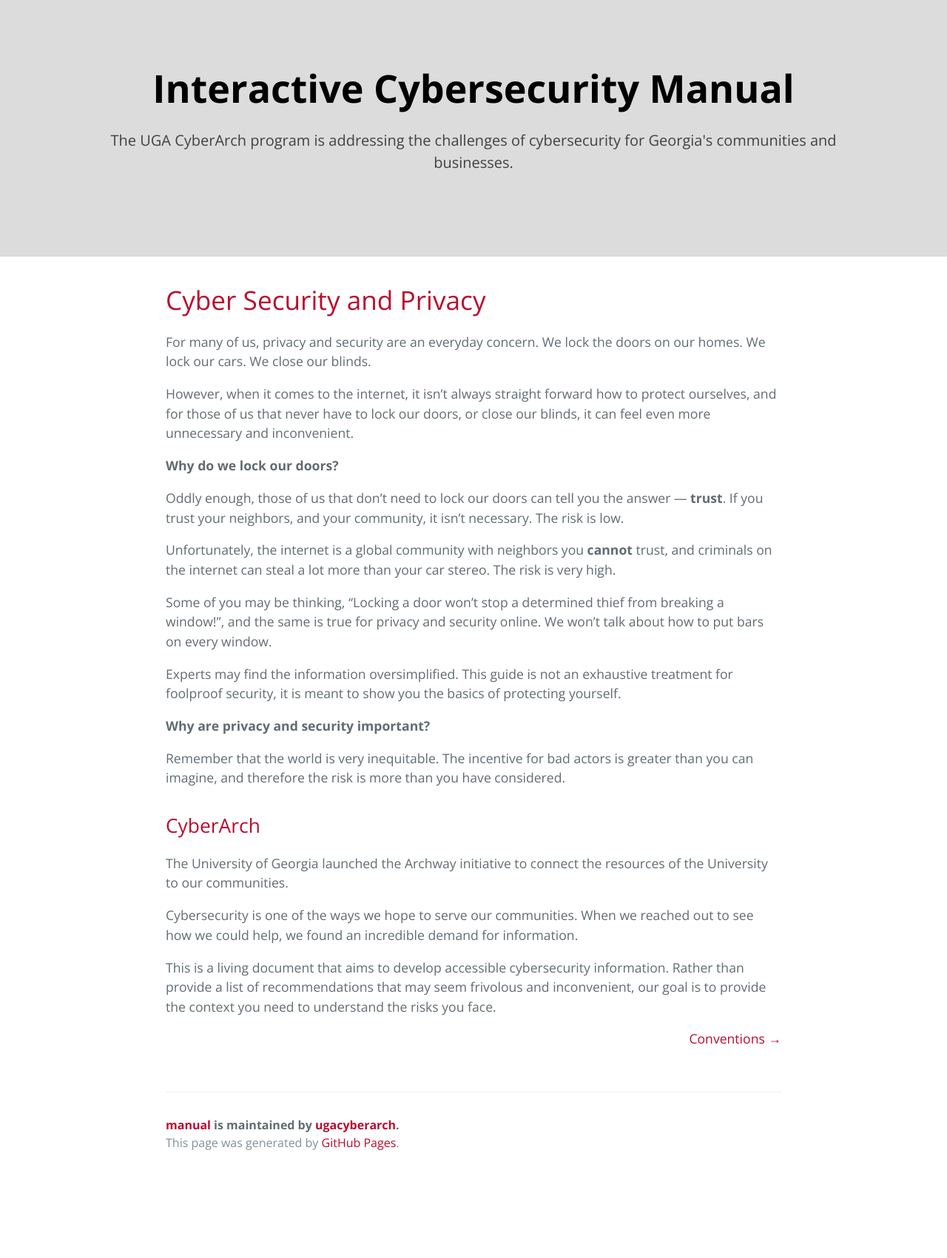
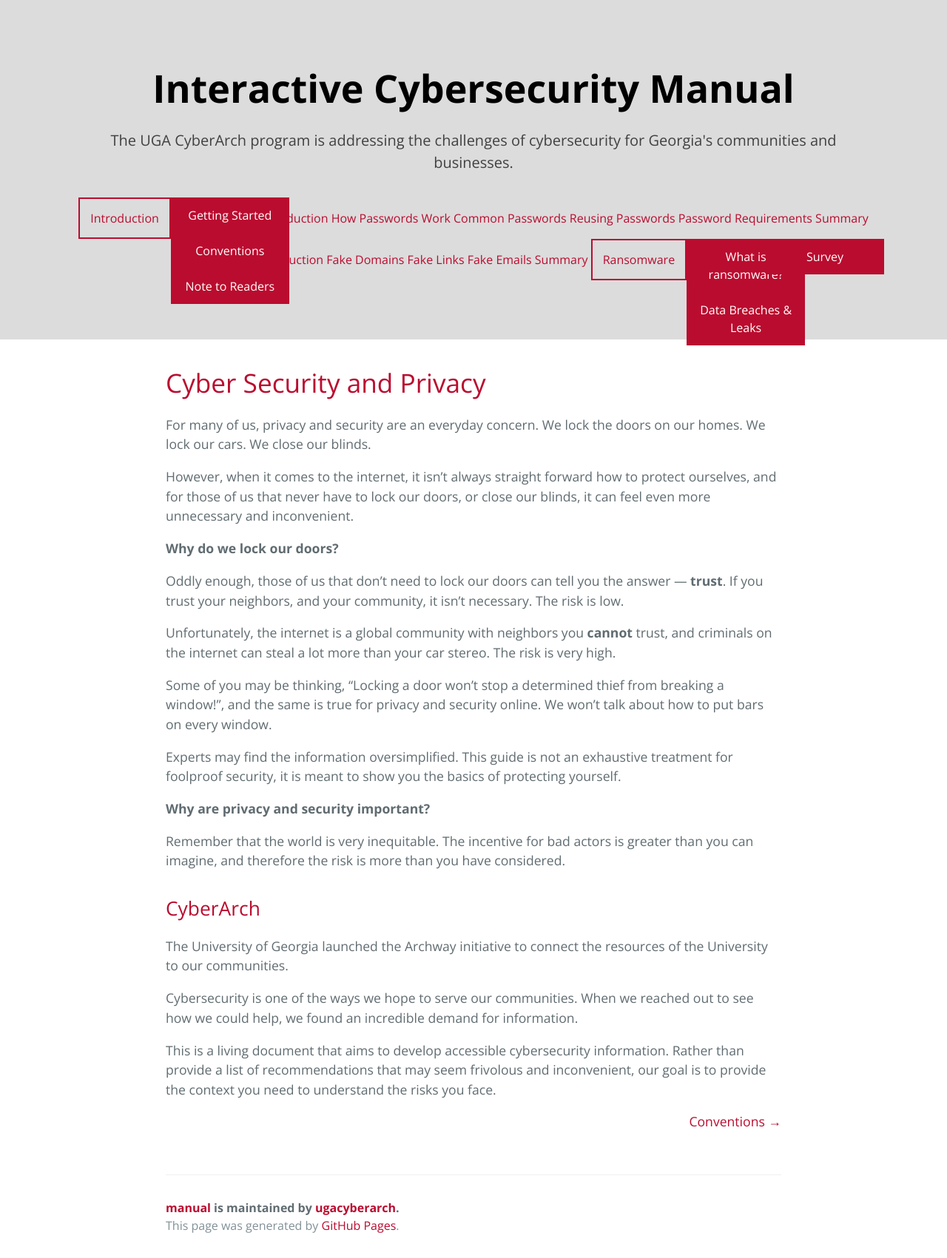
Before and after one commit to ugacyberarch/manual, a Jekyll site: the page built from index.md, in a window 1280 px wide. Shown: the whole page at 74% size. Built offline with Jekyll 4.4.1, drawn with Linux system fonts in a browser that asks for light colours; before the commit the page ends 1589 px from its top, so only the background shows below that.

Commit message:
Update default.html

```diff
--- a/_layouts/default.html
+++ b/_layouts/default.html
@@ -24,6 +24,139 @@
     <header class="page-header" role="banner">
       <h1 class="project-name">{{ page.title | default: site.title | default: site.github.repository_name }}</h1>
       <h2 class="project-tagline">{{ page.description | default: site.description | default: site.github.project_tagline }}</h2>
+
+
+
+
+
+
+
+  <!--Start Buttons -->
+
+ <!--Introduction Button -->
+
+<div class="dropdown">
+  <button class="dropbtn">Introduction</button>
+  <div class="dropdown-content">
+    <a href="https://ugacyberarch.github.io/manual">Getting Started</a>
+    <a href="https://ugacyberarch.github.io/manual/conventions.html">Conventions</a>
+    <a href="https://ugacyberarch.github.io/manual/note_to_readers.html">Note to Readers</a>
+  </div>
+</div>
+
+
+
+<!--Passwords Button-->
+ <head>
+<meta name="viewport" content="width=device-width, initial-scale=1">
+<style>
+.dropbtn {
+  background-color: Transparent;
+  color: #BA0C2F;
+  padding: 14px;
+  font-size: 16px;
+  border-color: #BA0C2F;
+  border-style: solid;
+  display: inline-block;
+}
+
+.dropdown {
+  position: relative;
+  display: inline-block;
+}
+
+.dropdown-content {
+  display: none;
+  position: absolute;
+  background-color: #BA0C2F;
+  min-width: 160px;
+  box-shadow: none;
+  z-index: 1;
+  display: inline-block;
+}
+
+.dropdown-content a {
+  color: white;
+  padding: 12px 16px;
+  text-decoration: none;
+  display: block;
+  display: inline-block;
+}
+
+.dropdown-content a:hover {background-color: black;}
+
+.dropdown:hover .dropdown-content {display: block;}
+
+.dropdown:hover .dropbtn {background-color: Transparent;}
+</style>
+</head>
+<body>
+
+<div class="dropdown">
+  <button class="dropbtn">Passwords</button>
+  <div class="dropdown-content">
+
+  </div>
+    <a href="https://ugacyberarch.github.io/manual/password_introduction.html">Introduction</a>
+    <a href="https://ugacyberarch.github.io/manual/how_passwords_work.html">How Passwords Work</a>
+    <a href="https://ugacyberarch.github.io/manual/common_passwords.html">Common Passwords</a>
+    <a href="https://ugacyberarch.github.io/manual/reusing_passwords.html">Reusing Passwords</a>
+    <a href="https://ugacyberarch.github.io/manual/password_requirements.html">Password Requirements</a>
+    <a href="https://ugacyberarch.github.io/manual/passwords_summary.html">Summary</a>
+</div>
+
+</body>
+
+
+        <!--Phishing Button -->
+      <div class="dropdown">
+  <button class="dropbtn">Phishing</button>
+  <div class="dropdown-content">
+
+  </div>
+    <a href="https://ugacyberarch.github.io/manual/phishing_introduction.html">Introduction</a>
+    <a href="https://ugacyberarch.github.io/manual/fake_domains.html">Fake Domains</a>
+    <a href="https://ugacyberarch.github.io/manual/fake_links.html">Fake Links</a>
+    <a href="https://ugacyberarch.github.io/manual/fake_emails.html">Fake Emails</a>
+    <a href="https://ugacyberarch.github.io/manual/phishing_summary.html">Summary</a>
+</div>
+
+
+
+ <!-- Ransomware Button -->
+      <div class="dropdown">
+  <button class="dropbtn">Ransomware</button>
+  <div class="dropdown-content">
+    <a href="https://ugacyberarch.github.io/manual/ransomware.html">What is ransomware?</a>
+    <a href="https://ugacyberarch.github.io/manual/data_breaches_leaks.html">Data Breaches & Leaks</a>
+  </div>
+</div>
+
+
+
+
+      <!--Feedback Button -->
+
+ <div class="dropdown">
+  <button class="dropbtn">Feedback</button>
+  <div class="dropdown-content">
+    <a href=" ">Survey</a>
+  </div>
+</div>
+
+ <!--End of Buttons -->
+
+
+
+
+
+
+
+
+
+
+
+
 
 
 
```
